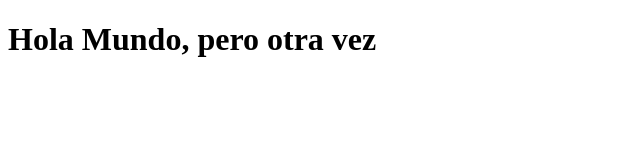
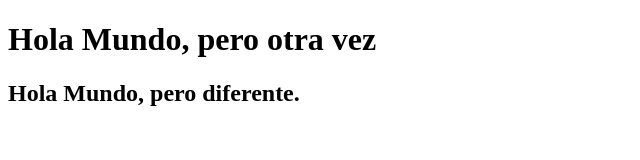
Before and after one commit to Cue19275/pruebacurso, a plain HTML site: page Sitio/index.html in a window 1280 px wide. Shown: the whole page, without its empty margins (0-640 px from the left). Drawn offline with Linux system fonts and the light colour scheme.

Commit message:
Update index.html

```diff
--- a/Sitio/index.html
+++ b/Sitio/index.html
@@ -5,5 +5,6 @@
 </head>
 <body>
 <h1>Hola Mundo, pero otra vez</h1>
+<h2>Hola Mundo, pero diferente.</h2>
 </body>
 </html>
```
